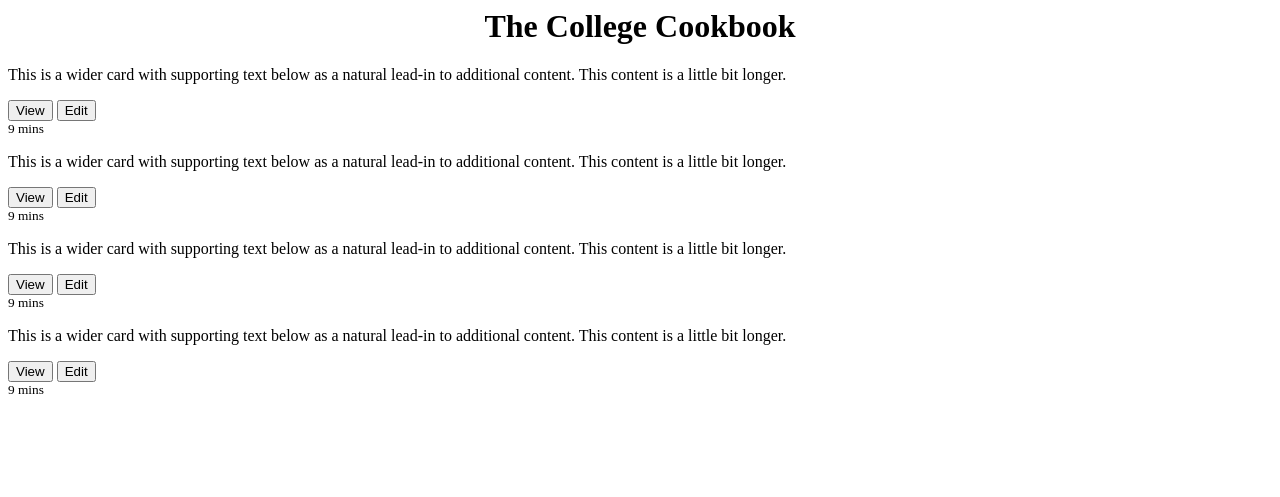
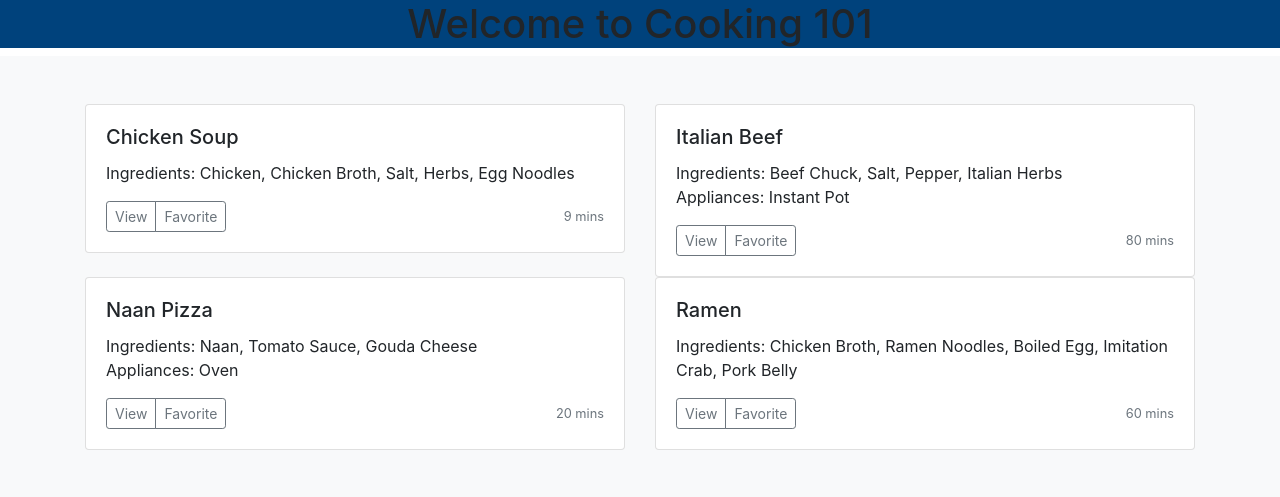
Before and after one commit to fang-charles/the-college-cookbook, a PHP site: page /app/home/home.component.html in a window 1280 px wide. Shown: the top 497 px of the page. Run offline with PHP 8.4, Linux system fonts and the light colour scheme.

Commit message:
updated home page

```diff
--- a/cookbook/src/app/home/home.component.html
+++ b/cookbook/src/app/home/home.component.html
@@ -1,4 +1,54 @@
-<div style="text-align:center">
+<link
+  rel="stylesheet"
+  href="https://stackpath.bootstrapcdn.com/bootstrap/4.4.1/css/bootstrap.min.css"
+  integrity="sha384-Vkoo8x4CGsO3+Hhxv8T/Q5PaXtkKtu6ug5TOeNV6gBiFeWPGFN9MuhOf23Q9Ifjh"
+  crossorigin="anonymous"
+/>
+
+<head>
+  <style>
+    #title_msg:hover {
+      background-color: grey;
+      animation-name: color-shift;
+      animation-duration: 4s;
+      animation-iteration-count: infinite;
+    }
+    .card-body:hover {
+      background-color: aqua;
+    }
+    @keyframes color-shift {
+      0% {
+        background-color: red;
+      }
+      25% {
+        background-color: yellow;
+      }
+      50% {
+        background-color: blue;
+      }
+      100% {
+        background-color: green;
+      }
+    }
+  </style>
+</head>
+
+<script>
+  document
+    .getElementById("title_msg")
+    .addEventListener("mouseover", updateMessage);
+  function updateMessage() {
+    document.getElementById("title_msg").innerHTML =
+      "<h1>Welcome to Cooking 101</h1>";
+  }
+</script>
+
+<div
+  style="text-align:center"
+  onmouseover="updateMessage()"
+  onmouseout="revertMesage()"
+  id="title_msg"
+>
   <h1>The College Cookbook</h1>
 </div>
 
@@ -8,24 +58,17 @@
       <div class="col-md-6">
         <div class="card mb-6 box-shadow">
           <div class="card-body">
+            <h5 class="card-title">Chicken Soup</h5>
             <p class="card-text">
-              This is a wider card with supporting text below as a natural
-              lead-in to additional content. This content is a little bit
-              longer.
+              Ingredients: Chicken, Chicken Broth, Salt, Herbs, Egg Noodles
             </p>
             <div class="d-flex justify-content-between align-items-center">
               <div class="btn-group">
-                <button
-                  type="button"
-                  class="btn btn-sm btn-outline-secondary"
-                >
+                <button type="button" class="btn btn-sm btn-outline-secondary">
                   View
                 </button>
-                <button
-                  type="button"
-                  class="btn btn-sm btn-outline-secondary"
-                >
-                  Edit
+                <button type="button" class="btn btn-sm btn-outline-secondary">
+                  Favorite
                 </button>
               </div>
               <small class="text-muted">9 mins</small>
@@ -36,27 +79,21 @@
       <div class="col-md-6">
         <div class="card mb-6 box-shadow">
           <div class="card-body">
+            <h5 class="card-title">Italian Beef</h5>
             <p class="card-text">
-              This is a wider card with supporting text below as a natural
-              lead-in to additional content. This content is a little bit
-              longer.
+              Ingredients: Beef Chuck, Salt, Pepper, Italian Herbs <br>
+              Appliances: Instant Pot
             </p>
             <div class="d-flex justify-content-between align-items-center">
               <div class="btn-group">
-                <button
-                  type="button"
-                  class="btn btn-sm btn-outline-secondary"
-                >
+                <button type="button" class="btn btn-sm btn-outline-secondary">
                   View
                 </button>
-                <button
-                  type="button"
-                  class="btn btn-sm btn-outline-secondary"
-                >
-                  Edit
+                <button type="button" class="btn btn-sm btn-outline-secondary">
+                  Favorite
                 </button>
               </div>
-              <small class="text-muted">9 mins</small>
+              <small class="text-muted">80 mins</small>
             </div>
           </div>
         </div>
@@ -64,27 +101,21 @@
       <div class="col-md-6">
         <div class="card mb-6 box-shadow">
           <div class="card-body">
+            <h5 class="card-title"> Naan Pizza</h5>
             <p class="card-text">
-              This is a wider card with supporting text below as a natural
-              lead-in to additional content. This content is a little bit
-              longer.
+              Ingredients: Naan, Tomato Sauce, Gouda Cheese <br>
+              Appliances: Oven
             </p>
             <div class="d-flex justify-content-between align-items-center">
               <div class="btn-group">
-                <button
-                  type="button"
-                  class="btn btn-sm btn-outline-secondary"
-                >
+                <button type="button" class="btn btn-sm btn-outline-secondary">
                   View
                 </button>
-                <button
-                  type="button"
-                  class="btn btn-sm btn-outline-secondary"
-                >
-                  Edit
+                <button type="button" class="btn btn-sm btn-outline-secondary">
+                  Favorite
                 </button>
               </div>
-              <small class="text-muted">9 mins</small>
+              <small class="text-muted">20 mins</small>
             </div>
           </div>
         </div>
@@ -92,34 +123,24 @@
       <div class="col-md-6">
         <div class="card mb-6 box-shadow">
           <div class="card-body">
+            <h5 class="card-title">Ramen</h5>
             <p class="card-text">
-              This is a wider card with supporting text below as a natural
-              lead-in to additional content. This content is a little bit
-              longer.
+              Ingredients: Chicken Broth, Ramen Noodles, Boiled Egg, Imitation Crab, Pork Belly
             </p>
             <div class="d-flex justify-content-between align-items-center">
               <div class="btn-group">
-                <button
-                  type="button"
-                  class="btn btn-sm btn-outline-secondary"
-                >
+                <button type="button" class="btn btn-sm btn-outline-secondary">
                   View
                 </button>
-                <button
-                  type="button"
-                  class="btn btn-sm btn-outline-secondary"
-                >
-                  Edit
+                <button type="button" class="btn btn-sm btn-outline-secondary">
+                  Favorite
                 </button>
               </div>
-              <small class="text-muted">9 mins</small>
+              <small class="text-muted">60 mins</small>
             </div>
           </div>
         </div>
       </div>
-
     </div>
   </div>
 </div>
-
-<script src="js/scripts.js"></script>
--- a/cookbook/src/styles.css
+++ b/cookbook/src/styles.css
@@ -16,3 +16,7 @@
 	background-color: ghostwhite;
 	font-family: Cambria, Georgia;
   }
+
+  #title_msg:hover {
+	background-color: yellow;
+  }
```
